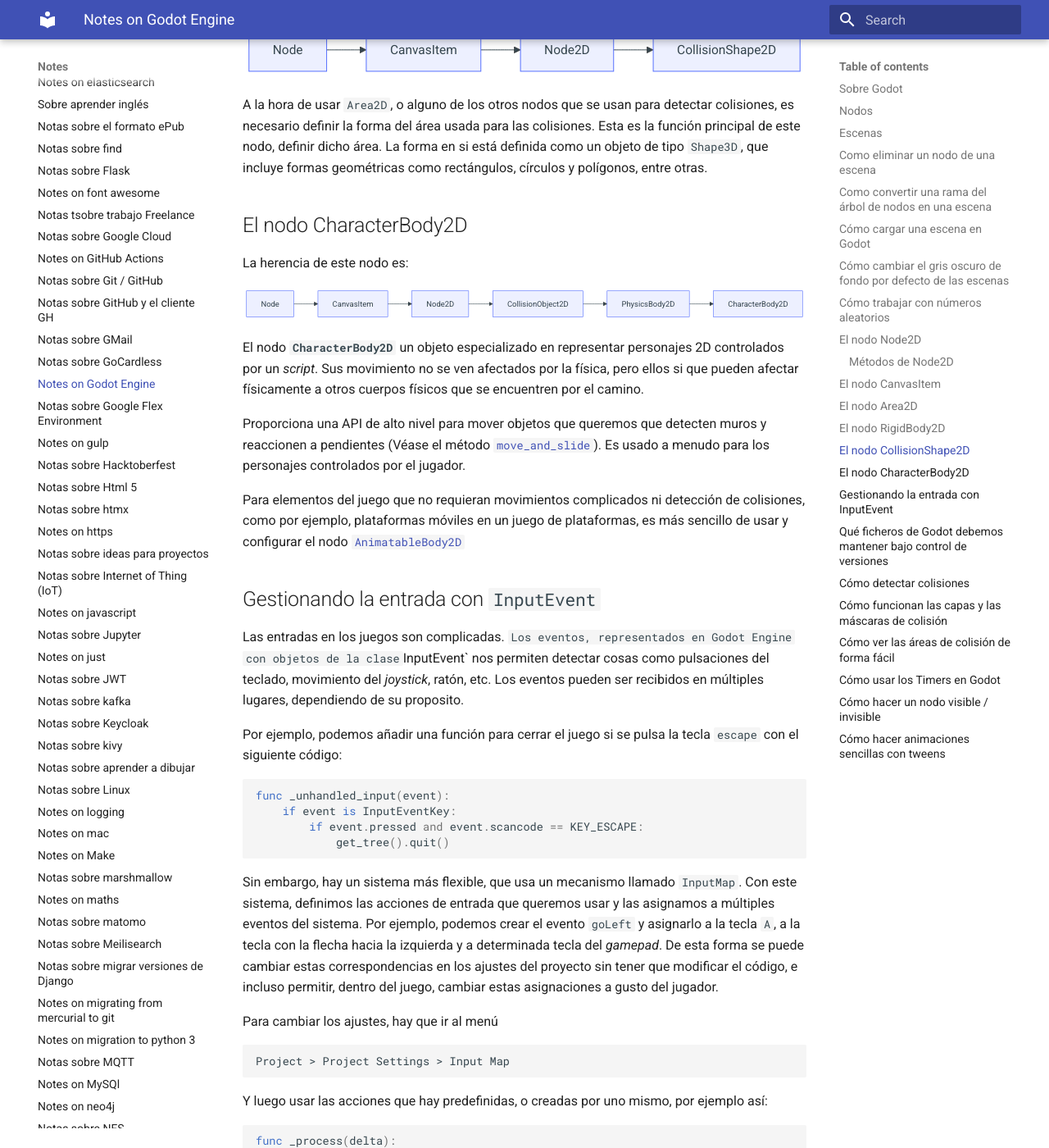
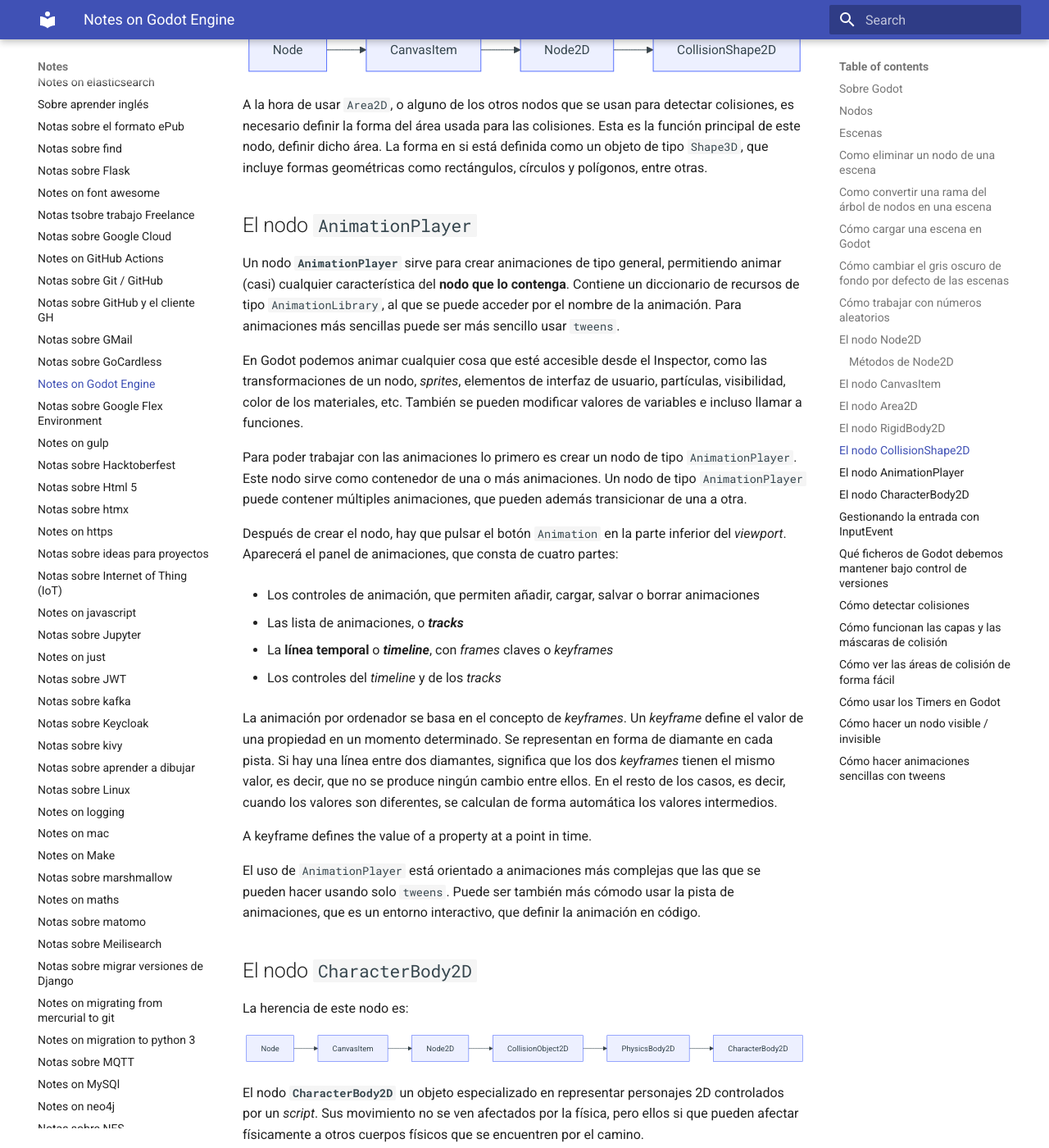
Before and after one commit to euribates/notes, an MkDocs documentation site: the page built from docs/notes-on-godot.md, in a window 1280 px wide and 1400 px high, scrolled down 4842 px. Shown: the whole window at 82% size. Built offline with MkDocs 1.6.1 and Material for MkDocs 9.7.7, drawn with Linux system fonts in a browser that asks for light colours; formulas are drawn with MathJax 3; some of the changed text lies outside the part shown.

Commit message:
Mas notas sobre Godot y Blender

````diff
--- a/docs/notes-on-godot.md
+++ b/docs/notes-on-godot.md
@@ -201,7 +201,7 @@
 activamente colisiones que se produzcan en esa área.
 
 
-## El nodo RigidBody2D
+## El nodo `RigidBody2D`
 
 ``` mermaid
 graph LR
@@ -249,7 +249,54 @@
 incluye formas geométricas como rectángulos, círculos y polígonos, entre
 otras.
 
-## El nodo CharacterBody2D
+## El nodo `AnimationPlayer`
+
+Un nodo **`AnimationPlayer`** sirve para crear animaciones de tipo general,
+permitiendo animar (casi) cualquier característica del **nodo que lo contenga**.
+Contiene un diccionario de recursos de tipo `AnimationLibrary`, al que se puede
+acceder por el nombre de la animación. Para animaciones más sencillas puede ser
+más sencillo usar `tweens`.
+
+En Godot podemos animar cualquier cosa que esté accesible desde el Inspector,
+como las transformaciones de un nodo, _sprites_, elementos de interfaz de
+usuario, partículas, visibilidad, color de los materiales, etc. También se
+pueden modificar valores de variables e incluso llamar a funciones.
+
+Para poder trabajar con las animaciones lo primero es crear un nodo de tipo
+`AnimationPlayer`. Este nodo sirve como contenedor de una o más animaciones.
+Un nodo de tipo `AnimationPlayer` puede contener múltiples animaciones, que
+pueden además transicionar de una a otra.
+
+Después de crear el nodo, hay que pulsar el botón `Animation` en la parte inferior
+del _viewport_. Aparecerá el panel de animaciones, que consta de cuatro partes:
+
+- Los controles de animación, que permiten añadir, cargar, salvar o borrar
+  animaciones
+
+- Las lista de animaciones, o **_tracks_**
+
+- La **línea temporal** o **_timeline_**, con _frames_ claves o _keyframes_
+
+- Los controles del _timeline_ y de los _tracks_
+
+La animación por ordenador se basa en el concepto de _keyframes_. Un _keyframe_
+define el valor de una propiedad en un momento determinado. Se representan en
+forma de diamante en cada pista. Si hay una línea entre dos diamantes, significa
+que los dos _keyframes_ tienen el mismo valor, es decir, que no se produce ningún
+cambio entre ellos. En el resto de los casos, es decir, cuando los valores son
+diferentes, se calculan de forma automática los valores intermedios.
+
+
+A keyframe defines the value of a property at a point in time.
+
+El uso de `AnimationPlayer` está orientado a animaciones más complejas que las que
+se pueden hacer usando solo `tweens`. Puede ser también más cómodo usar la pista
+de animaciones, que es un entorno interactivo, que definir la animación en
+código.
+
+
+
+## El nodo `CharacterBody2D`
 
 La herencia de este nodo es:
 
@@ -506,6 +553,11 @@
 tween.tween_callback($Sprite.queue_free)
 ```
 
+Figure: Esta imagen está sacada de este proyecto:
+[godotTweeningCheatSheet](https://github.com/wandomPewlin/godotTweeningCheatSheet)
+
+![Godot Tweening Cheat Sheet](godot/godot_tween_cheatsheet_v4.png)
+
 De forma similar, tenemos el método `set_ease`, que acepta contantes
 definidas en la clase `Trans` como `EASE_IN`, `EASE_OUT`, `EASE_IN_OUT`
 y `EASE_OUT_IN`.
````
Also changed, not shown: docs/notes-on-blender.md (+17 -0 lines), docs/blender/apply-menu.png (added), docs/godot/godot_tween_cheatsheet_v4.png (added).
